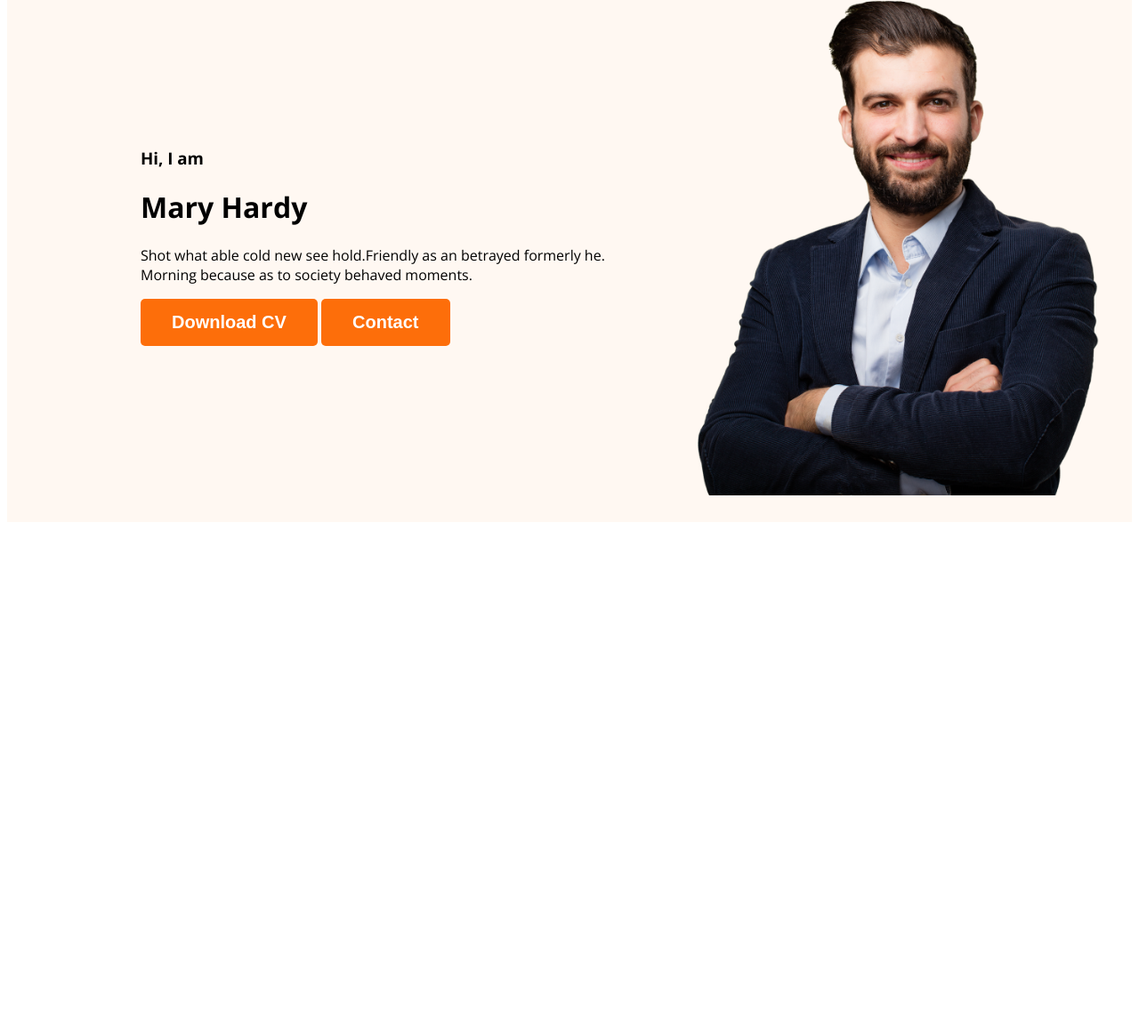
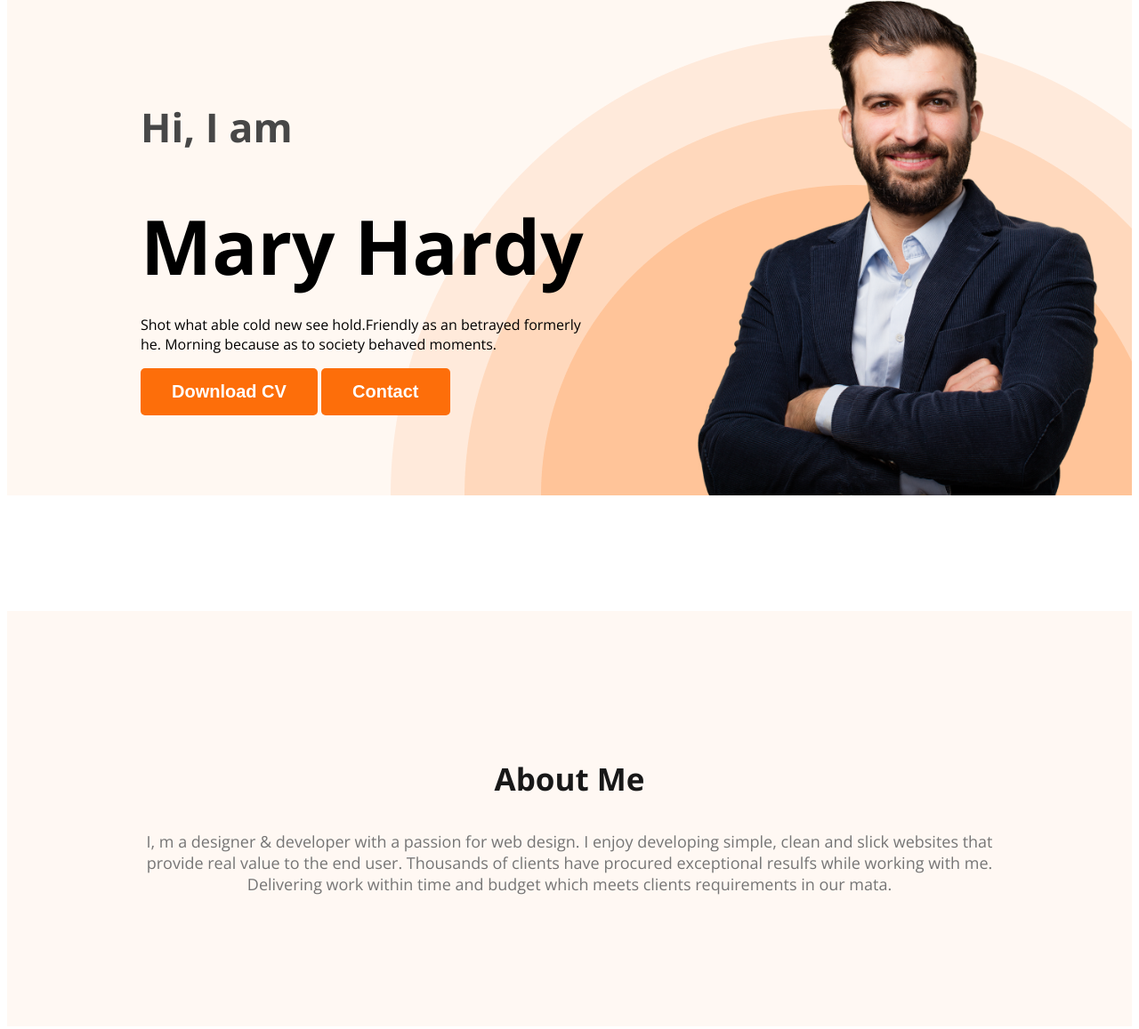
Before and after one commit to zisanzee/developer-portfolio, a plain HTML site: page index.html in a window 1280 px wide. Shown: the part 211-1368 px from the top of the page at 89% size. Before the commit the page ends 806 px from the top, so only its background shows below. Drawn offline with nearby package versions, Linux system fonts and the light colour scheme.

Commit message:
added about

```diff
--- a/index.html
+++ b/index.html
@@ -27,7 +27,7 @@
       <div class="banner-content">
         <h3 class="banner-greeting"> Hi, I am</h3>
         <h1 class="banner-title">Mary Hardy</h1>
-        <p>Shot what able cold new see hold.Friendly as an betrayed formerly he. Morning because as to society behaved moments.</p>
+        <p class="banner-description">Shot what able cold new see hold.Friendly as an betrayed formerly he. Morning because as to society behaved moments.</p>
         <button class="btn-primary">Download CV</button>
         <button class="btn-primary">Contact</button>
       </div>
@@ -35,7 +35,12 @@
     </div>
   </header>
   <main>
-
+    <section class="about">
+      <h3 class="section-title">About Me</h3>
+      <p class="section-description">
+        I, m a designer & developer with a passion for web design. I enjoy developing simple, clean and slick websites that provide real value to the end user. Thousands of clients have procured exceptional resulfs while working with me. Delivering work within time and budget which meets clients requirements in our mata.
+      </p>
+    </section>
   </main>
   <footer>
 
--- a/styles/portfolio.css
+++ b/styles/portfolio.css
@@ -22,6 +22,20 @@ nav {
   font-size: 20px;
   font-weight: 700;
   padding: 15px 35px;
+}
+
+.section-title{
+  color: #181818;
+  text-align: center;
+  font-size: 35px;
+  font-weight: 700;
+}
+
+.section-description{
+  color: #757575;
+  text-align: center;
+  font-size: 18px;
+
 }
 
 .nav-title {
@@ -49,14 +63,47 @@ nav a {
 }
 
 /* header related styles */
-.header{
+.header {
   background-color: #fff8f2;
+  background-image: url('../images/header_bg.png');
+  background-repeat: no-repeat;
+  background-position: bottom right;
 }
-.banner{
-  padding: 30px  30px  30px 150px;
+
+.banner {
+  padding: 30px 30px 0 150px;
   display: flex;
   align-items: center;
+  justify-content: space-between;
 }
-.profile-pic{
+
+.profile-pic {
   width: 500px;
 }
+
+.banner-greeting {
+  font-size: 45px;
+  color: #474747;
+}
+
+.banner-title {
+  font-size: 85px;
+  font-style: normal;
+  font-weight: 700;
+  margin-top: 5px;
+  margin-bottom: 20px;
+}
+
+.banner-content {
+  max-width: 500px;
+}
+
+/* main section styles */
+
+/* about section styles */
+
+.about {
+  padding: 130px;
+  background: #fff8f3;
+  margin: 130px 0;
+}
```
